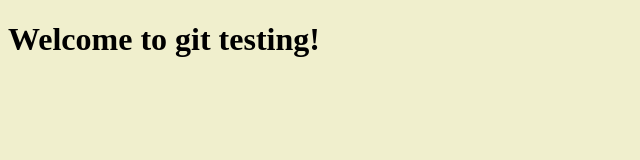
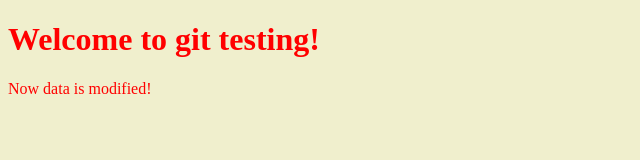
Before and after one commit to ibrahim65/git-player, a plain HTML site: page index.html in a window 1280 px wide. Shown: the whole page, without its empty margins (0-640 px from the left). Drawn offline with nearby package versions, Linux system fonts and the light colour scheme.

Commit message:
Updated all file in single command

```diff
--- a/index.html
+++ b/index.html
@@ -9,6 +9,7 @@
 </head>
 <body>
     <h1>Welcome to git testing!</h1>
+    <p>Now data is modified!</p>
 
     <script src="jQuery.js"></script>
     <script src="main.js"></script>
--- a/jQuery.js
+++ b/jQuery.js
@@ -0,0 +1 @@
+console.log('Where is jQuery.js ?')
--- a/main.js
+++ b/main.js
@@ -0,0 +1 @@
+console.log('Where is jQuery.js ? is is updated ?')
--- a/style.css
+++ b/style.css
@@ -1,3 +1,4 @@
 body{
     background-color: rgb(240, 239, 205);
+    color: red;
 }
```
